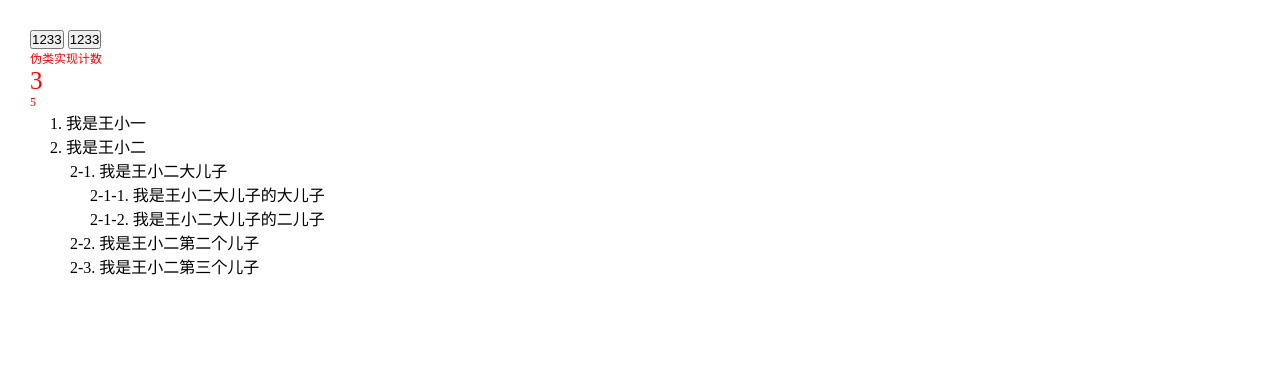
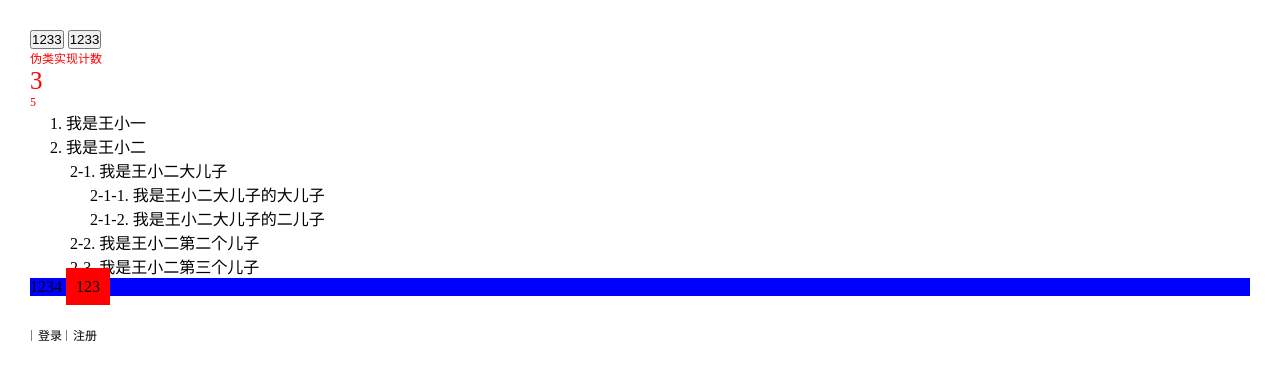
Before and after one commit to xyxiao001/studyCss, a plain HTML site: page studyCssWorld/4盒子尺寸/index.html in a window 1280 px wide. Drawn offline with Linux system fonts and the light colour scheme.

Commit message:
学习内联

```diff
--- a/studyCssWorld/4盒子尺寸/index.css
+++ b/studyCssWorld/4盒子尺寸/index.css
@@ -17,6 +17,7 @@ p.counter {
   counter-reset: jishu1 1;
   counter-increment: jishu1;
 }
+
 
 p.counter:before {
   content: counter(jishu1);
@@ -41,3 +42,27 @@ p.add:before {
   content: counters(wangxiaoer, '-') '. ';
   counter-increment: wangxiaoer;
 }
+
+
+.line {
+  background-color: blue;
+  /* overflow:auto; */
+}
+
+.line span {
+  display: inline;
+  padding: 10px;
+  background-color: red;
+}
+.test1 {
+  margin: 30px 0;
+  font-size: 12px;
+}
+
+.test1 a:before {
+  content: "";
+  font-size: 0;
+  padding: 10px 3px 1px;
+  margin-left: 1px;
+  border-left: 1px solid gray;
+}
--- a/studyCssWorld/4盒子尺寸/index.html
+++ b/studyCssWorld/4盒子尺寸/index.html
@@ -47,6 +47,14 @@
     </section>
   </section>
 
+  <p class="line">
+    1234
+    <span>123</span>
+  </p>
 
+  <p class="test1">
+    <a>登录</a>
+    <a>注册</a>
+  </p>
 </body>
 </html>
```
